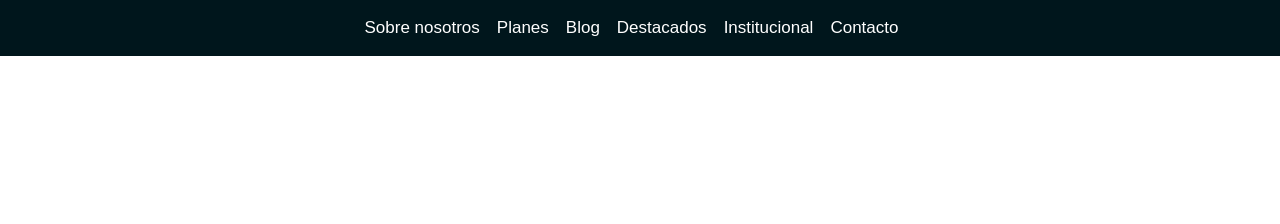
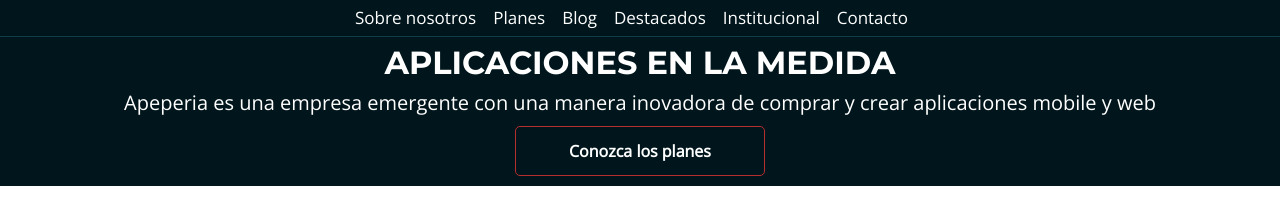
Before and after one commit to Leonardo291024/Apeperia, a plain HTML site: page index.html in a window 1280 px wide. Shown: the part 62-286 px from the top of the page. Drawn offline with nearby package versions, Linux system fonts and the light colour scheme.

Commit message:
maquetacion del main y estilos de la seccion de planes lista

```diff
--- a/css/styles.css
+++ b/css/styles.css
@@ -20,7 +20,6 @@ header{
     flex-wrap: wrap;
     justify-content: center;
     margin-top: 10px;
-    padding: 10px 10px;
 }
 
 .menu-ul li{
@@ -33,8 +32,56 @@ header{
     font-size: 1.7rem;
     line-height: 1.7rem;
     font-weight: 400;
-    font-family: sans-serif;
+    font-family: 'Open Sans', sans-serif;
     color: #FFFFFF;
     margin-right: 17px;
 }
 /*ESTILOS DEL HEADER*/
+
+/*ESTILOS DEL MAIN*/
+main{
+    display: flex;
+    flex-direction: column;
+    align-items: center;
+    width: 100%;
+    background-color: #00161C;
+    border-top: 1px solid #103D4A;
+}
+
+.titulo-main{
+    text-align: center;
+    font-family: 'Montserrat', sans-serif;
+    font-weight: 700;
+    font-size: 3.2rem;
+    line-height: 3.2rem;
+    color: #FFFFFF;
+    margin-bottom: 10px;
+    margin-top: 10px;
+}
+
+.parrafo-main{
+    font-family:  'Open Sans', sans-serif;
+    font-weight: 400;
+    font-size: 2.0rem;
+    line-height: 2.7rem;
+    text-align: center;
+    color: #FFFFFF;
+    margin-bottom: 10px;
+}
+
+.link-planes{
+    width: 250px;
+    height: 50px;
+    border-radius: 5px;
+    border: 1px solid #B72E2E;
+    display: flex;
+    align-items: center;
+    justify-content: center;
+    font-family: 'Open Sans', sans-serif;
+    font-weight: 700;
+    font-size: 1.6rem;
+    text-decoration: none;
+    color: #FFFFFF;
+    margin-bottom: 10px;
+}
+/*ESTILOS DEL MAIN*/
--- a/index.html
+++ b/index.html
@@ -4,6 +4,7 @@
     <meta charset="UTF-8">
     <meta name="viewport" content="width=device-width, initial-scale=1.0">
     <link rel="stylesheet" href="./css/styles.css">
+    <link href="https://fonts.googleapis.com/css2?family=Montserrat:wght@700&family=Open+Sans&display=swap" rel="stylesheet">
     <title>Home Apeperia</title>
 </head>
 <body>
@@ -30,5 +31,11 @@
             </li>
         </ul>
     </header>
+
+    <main>
+        <h1 class="titulo-main">APLICACIONES EN LA MEDIDA</h1>
+        <p class="parrafo-main">Apeperia es una empresa emergente con una manera inovadora de comprar y crear aplicaciones mobile y web</p>
+        <a href="#" class="link-planes">Conozca los planes</a>
+    </main>
 </body>
 </html>
```
